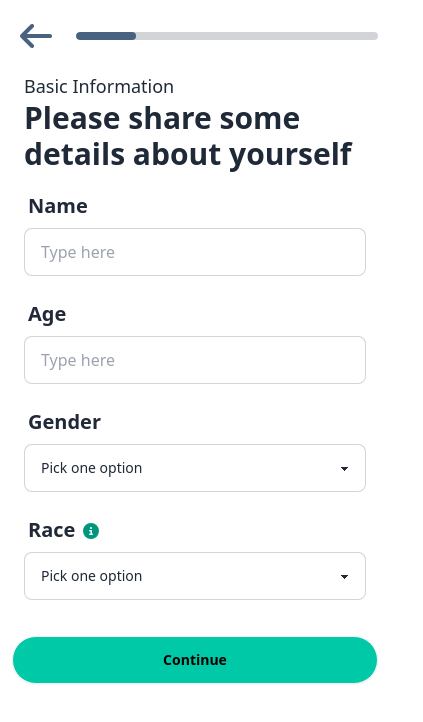
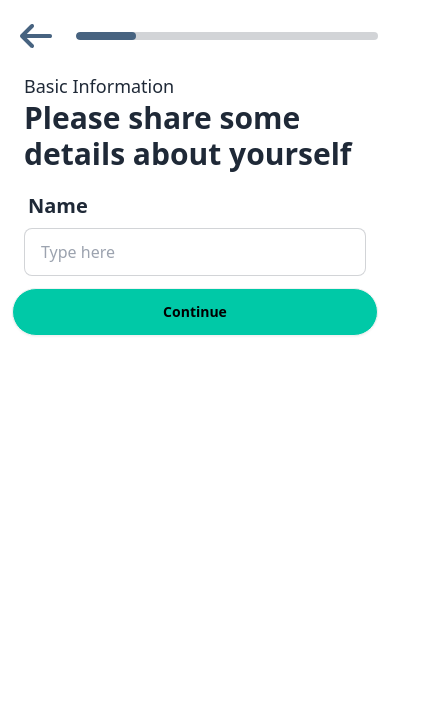
Before and after one commit to brandonlhk/legsDay, a React (Vite) app in the folder frontend/: page /onboard in a window 390 px wide. Shown: the top 722 px of the page, 423 px wide, since content can reach past the window. Built offline with nearby package versions, Linux system fonts and the light colour scheme.

Commit message:
bug fixes and removal of fields when signing up
blue marker for prod

```diff
--- a/frontend/src/components/Map.jsx
+++ b/frontend/src/components/Map.jsx
@@ -34,7 +34,7 @@ export default function Map({ locations, center, zoom, currentLocation, selected
           }}
           key={location.id}
           position={{ lat: location.coordinates[1], lng: location.coordinates[0] }}
-          onClick={() =>{ console.log(location); onMarkerClick(location); setSelectedMarkerId(location.id)}}
+          onClick={() =>{ onMarkerClick(location); setSelectedMarkerId(location.id)}}
           animation={location.id === selectedMarkerId ? window.google.maps.Animation.BOUNCE : null}
         />
       ))}
@@ -45,7 +45,7 @@ export default function Map({ locations, center, zoom, currentLocation, selected
           position={currentLocation}
           title="Your Current Location"
           icon={{
-            url: "http://maps.google.com/mapfiles/ms/icons/blue-dot.png",
+            url: "https://maps.google.com/mapfiles/ms/icons/blue-dot.png",
           }}
         />
       )}
--- a/frontend/src/pages/Homepage.jsx
+++ b/frontend/src/pages/Homepage.jsx
@@ -386,7 +386,7 @@ export default function Homepage() {
       {/* HEADER - ALL_MARKERS */}
       {view === "all_markers" && (
         <header className="mb-6 bg-[#E5EBF1] p-6 rounded-b-3xl">
-          <h1 className="text-3xl font-bold mt-3">Welcome back, {name}!</h1>
+          <h1 className="text-3xl font-bold mt-3">Welcome back, {name.split(" ")[0]}!</h1>
           <div className="flex gap-3 mt-3">
             <FontAwesomeIcon icon={faTrophy} className="w-6 h-6" />
             <div className="w-full">
--- a/frontend/src/pages/auth/Register.jsx
+++ b/frontend/src/pages/auth/Register.jsx
@@ -21,10 +21,6 @@ export default function Signin() {
   const register = async () => {
     const requestData = {
       name: localStorage.getItem("name"),
-      age: localStorage.getItem("age"),
-      gender: localStorage.getItem("gender"),
-      race: localStorage.getItem("race"),
-      workoutFreq: localStorage.getItem("workoutFreq"),
       core: JSON.parse(localStorage.getItem("core")),
       upperBody: JSON.parse(localStorage.getItem("upperBody")),
       lowerBody: JSON.parse(localStorage.getItem("lowerBody")),
--- a/frontend/src/pages/auth/Signin.jsx
+++ b/frontend/src/pages/auth/Signin.jsx
@@ -31,7 +31,6 @@ export default function Signin() {
       })
 
       const data = await response.json()
-
       if (response.ok) {
         localStorage.setItem("userId", data.userid)
         localStorage.setItem("name", data.name)
@@ -40,10 +39,10 @@ export default function Signin() {
         localStorage.setItem("age", data.age)
         navigate("/home")
       } else {
-        setError(data.message)
+        setError(data.detail)
       }
     } catch (error) {
-      setError("Email or password is wrong")
+      setError("Something went wrong when signing in, try again!")
     }
   }
 
--- a/frontend/src/pages/onboard/Onboard.jsx
+++ b/frontend/src/pages/onboard/Onboard.jsx
@@ -11,11 +11,7 @@ export default function Onboard() {
 
     // page 1
     const [name, setName] = useState("")
-    const [age, setAge] = useState("")
-    const [gender, setGender] = useState("")
-    const [race, setRace] = useState("")
 
-    const [workoutFreq, setWorkoutFreq] = useState("") //page 2
     const [core, setCore] = useState([]) //page 3
     const [lowerBody, setLowerBody] = useState([]) //page 4
     const [upperBody, setUpperBody] = useState([]) // page 5
@@ -33,14 +29,12 @@ export default function Onboard() {
     const canProceed = () => {
         switch (page) {
             case 0:
-                return name && age && gender && race; // Check if all fields on page 1 are filled
+                return name // Check if all fields on page 1 are filled
             case 1:
-                return workoutFreq; // Check if activity level is selected
+                return core.length > 0; // Check if core strength selection is made
             case 2:
-                return core.length > 0; // Check if core strength selection is made
+                return lowerBody.length > 0; // Check if lower body strength selection is made
             case 3:
-                return lowerBody.length > 0; // Check if lower body strength selection is made
-            case 4:
                 return upperBody.length > 0; // Check if upper body strength selection is made
             default:
                 return false;
@@ -55,7 +49,7 @@ export default function Onboard() {
                 behavior: 'smooth'
             });
             setPage((pageIndex) => pageIndex + 1);
-            setProgressVal((prevProgress) => prevProgress + 20);
+            setProgressVal((prevProgress) => prevProgress + 25);
         } else {
             alert("Please fill in all fields before continuing.");
         }
@@ -119,11 +113,11 @@ export default function Onboard() {
 
     // send data to next page
     useEffect(() => {
-    if (page === 5) {
-        const data = [name, age, gender, race, workoutFreq, core, lowerBody, upperBody]
+    if (page === 4) {
+        const data = [name, core, lowerBody, upperBody]
         return navigate("/loading", {state: {data: data}})
     }
-    }, [page, navigate, age, gender, workoutFreq, core, lowerBody, upperBody, name, race])
+    }, [page, navigate, core, lowerBody, upperBody, name])
 
     return (
         <div>
@@ -158,92 +152,11 @@ export default function Onboard() {
                             </div>
                             <input type="text" placeholder="Type here" className="input input-bordered w-full" value={name} onChange={(event) => setName(event.target.value)}/>
                         </label>
-                        {/* age */}
-                        <label className="form-control w-full">
-                            <div className="label">
-                                <span className="label-text font-bold text-xl">Age</span>
-                            </div>
-                            <input type="text" placeholder="Type here" className="input input-bordered w-full" value={age} onChange={(event) => setAge(event.target.value)}/>
-                        </label>
-
-                        {/* Gender */}
-                        <label className="form-control w-full">
-                            <div className="label">
-                                <span className="label-text font-bold text-xl">Gender</span>
-                            </div>
-                            <select className="select select-bordered relative" value={gender} onChange={(event) => setGender(event.target.value)}>
-                                <option disabled selected value="">Pick one option</option>
-                                <option value="M">Male</option>
-                                <option value="F">Female</option>
-                            </select>
-                        </label>
-
-                        {/* Gender */}
-                        <label className="form-control w-full">
-                            <div className="label">
-                                <div>
-                                    <span className="label-text font-bold text-xl">Race</span>
-                                    <div className="tooltip tooltip-right ml-2" data-tip="Providing your race helps us personalise your health assessment based on factors that may influence health risks and outcomes.">
-                                        <FontAwesomeIcon
-                                            icon={faCircleInfo}
-                                            className="text-tertGreen"
-
-                                        />
-                                    </div>
-                                </div>
-                            </div>
-                            <select className="select select-bordered relative mb-6" value={race} onChange={(event) => setRace(event.target.value)}>
-                                <option disabled selected value="">Pick one option</option>
-                                <option value="chinese">Chinese</option>
-                                <option value="malay">Malay</option>
-                                <option value="indian">Indian</option>
-                                <option value="eurasian">Eurasian</option>
-                                <option value="others">Others</option>
-                            </select>
-                        </label>
                     </div>
                 </div>}
 
                 {/* Second page */}
                 {page === 1 && <div>
-                    {/* Header */}
-                    <p className="text-lg mt-3 text-pretty">Workout Goals Settings</p>
-                    <p className="text-3xl font-bold">How many day(s) do you plan to workout a week?</p>
-
-                    {/* Inputs */}
-                    <div className="grid grid-cols-1 lg:grid-cols-2 gap-6 mt-3 mb-6 lg:max-w-2xl" >
-                        {/* 2 days */}
-                        {[
-                            {"days" : "1", "info" : "1 day"},
-                            {"days" : "2", "info" : "2 days"},
-                            {"days" : "3", "info" : "3 days (Recommended)"},
-                            {"days" : "4", "info" : "4 days"},
-                            {"days" : "5", "info" : "5 days"},
-                            {"days" : "6", "info" : "6 days"},
-                            {"days" : "7", "info" : "7 days"},
-                        ].map((part, index) => (
-
-                        <div key={index} className={`card w-full shadow-md ${workoutFreq === part.days ? "border-themeGreen border-2": "border-slate-300 border"}`}
-                        onClick={() => setWorkoutFreq(part.days)}>
-
-                        <div className="card-body h-12 flex justify-center">
-                            <div className="form-control">
-                                <label className="label cursor-pointer flex justify-start">
-                                 <div >
-                                    <span className="label-text font-bold text-black text-lg">{part.info}</span>
-                                 </div>
-                                 <input type="radio" name="days" className="radio" value={part.days} checked={workoutFreq === part.days} hidden/>
-                                </label>
-                            </div>
-                        </div>
-                    </div>
-                        ))}
-
-                    </div>
-                </div>}
-
-                {/* Fifth page */}
-                {page === 2 && <div>
                     {/* Header */}
                     <p className="text-lg mt-3 text-pretty">Core Strength Assessment</p>
                     <p className="text-3xl font-bold">Do you face difficulties in any of the following:</p>
@@ -273,8 +186,8 @@ export default function Onboard() {
                     </div>
                 </div>}
 
-                {/* Sixth page */}
-                {page === 3 && <div>
+                {/* Third page */}
+                {page === 2 && <div>
                     {/* Header */}
                     <p className="text-lg mt-3 text-pretty">Lower Body Strength Assessment</p>
                     <p className="text-3xl font-bold">Do you face difficulties in any of the following:</p>
@@ -304,8 +217,8 @@ export default function Onboard() {
                     </div>
                 </div>}
 
-                {/* Seventh page */}
-                {page === 4 && <div>
+                {/* Fourth page */}
+                {page === 3 && <div>
                     {/* Header */}
                     <p className="text-lg mt-3 text-pretty">Upper Body Strength Assessment</p>
                     <p className="text-3xl font-bold">Do you face difficulties in any of the following:</p>
```
Also changed, not shown: frontend/src/pages/onboard/Loading.jsx (+3 -8 lines), 1 other file (tests, documents, lock files or other folders).
